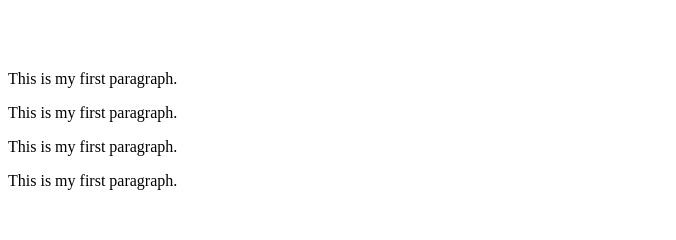
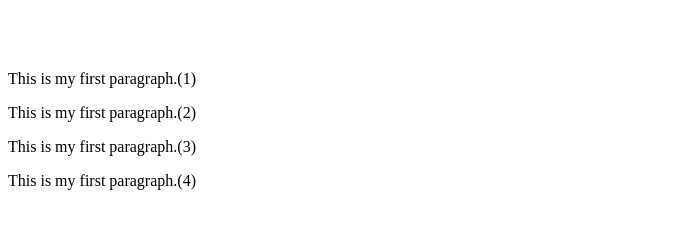
Before and after one commit to CJones-Howe/cybr201nkleinknecht.github.io, a plain HTML site: page index.html in a window 1280 px wide. Shown: the part 150-390 px from the top of the page, without its empty margins (0-676 px from the left). Drawn offline with Linux system fonts and the light colour scheme.

Commit message:
Update index.html
Formatted some text, cleaned up code

```diff
--- a/index.html
+++ b/index.html
@@ -6,9 +6,9 @@
 	<body>
 		<h1>Welcome to HTML! (h1)</h1>
 		<h2>Test (h2)</h2>
-		<h3>Test(h3)</h3>
+		<h3>Test (h3)</h3>
 		<br></br>
-		<p>This is my first paragraph. <p>This is my first paragraph. <p>This is my first paragraph. <p>This is my first paragraph. <p></p>
+		<p>This is my first paragraph.(1) <p>This is my first paragraph.(2) <p>This is my first paragraph.(3) <p>This is my first paragraph.(4)</p>
 		<br></br>
 
 		<p style="color:DodgerBlue">(Dodger)Blue text!</p>
```
